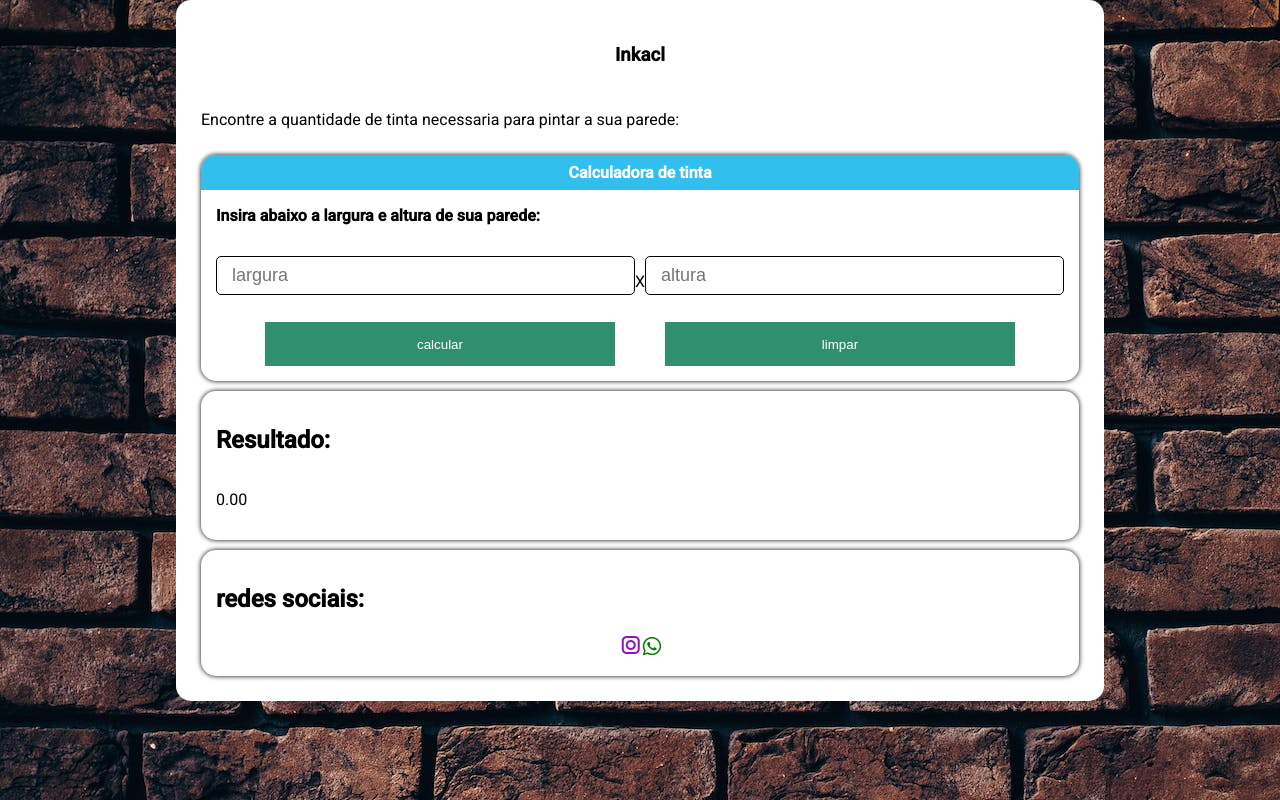
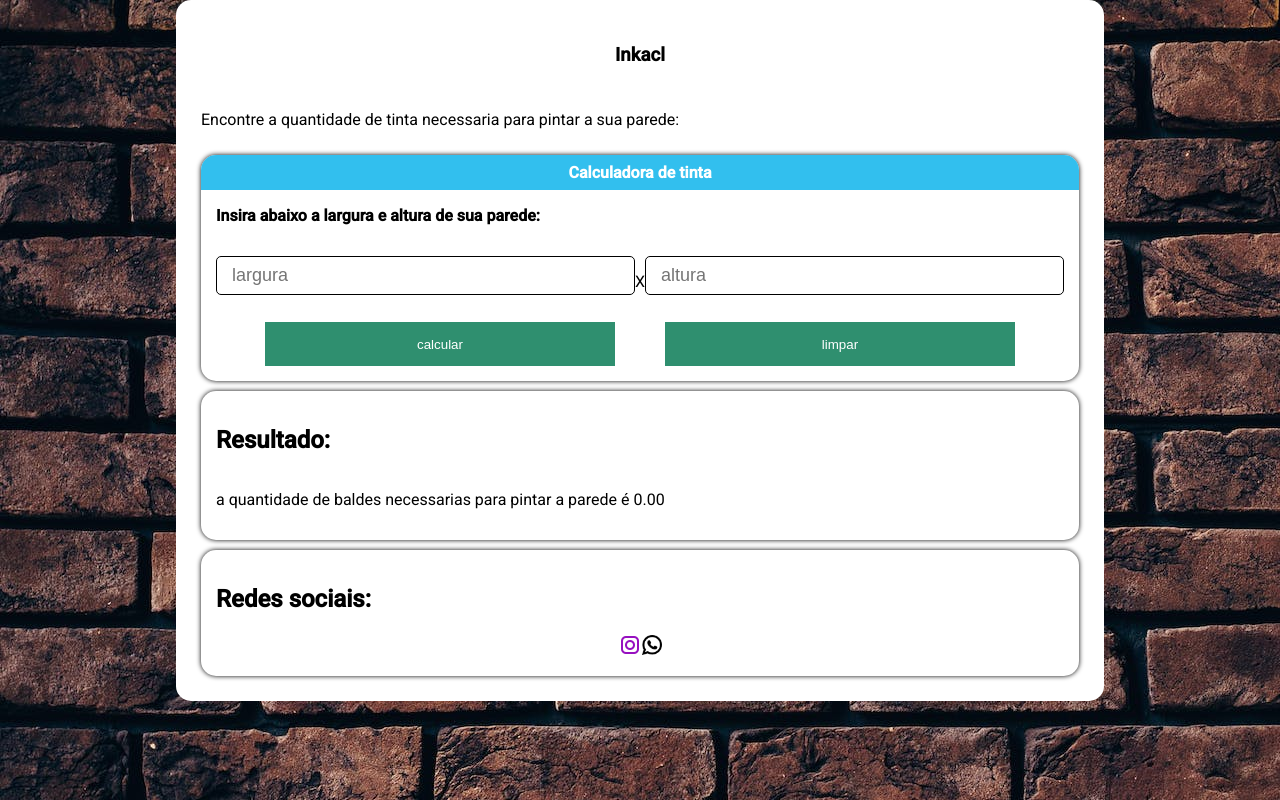
Before and after one commit to andd38/parede-project, a plain HTML site: page index.html in a window 1280 px wide. Both pictures are taken after a click on the button "calcular". Drawn offline with nearby package versions, Linux system fonts and the light colour scheme.

Commit message:
errros 2

```diff
--- a/index.html
+++ b/index.html
@@ -7,7 +7,7 @@
     <link rel="stylesheet" href="style.css">
     <link rel="stylesheet" href="portrait.css" >
     <link rel="stylesheet" href="https://fonts.googleapis.com/css2?family=Material+Symbols+Outlined:opsz,wght,FILL,GRAD@20..48,100..700,0..1,-50..200" />
-    <script src="https://kit.fontawesome.com/de68595506.js" crossorigin="anonymous"></script>
+
 </head>
 <body>
 
@@ -31,15 +31,15 @@
             </div>
             <div class="card2">
                 <h2>Resultado:</h2>
-                <p id="resultado">Aqui aparecerá  o resulatado do seu calculo, indicando quantos baldes de tinta serão necessarios para pintar a parede</p>
+                <p id="resultado">Aqui aparecerá  o resultado do seu calculo, indicando quantos baldes de tinta serão necessarios para pintar a parede</p>
             </div>
             <div class="card3">
-                <h2>redes sociais:</h2>
+                <h2>Redes sociais:</h2>
                 <nav>
                     <a href="https://www.instagram.com/sadm0m3nt5/"><span class="material-symbols-outlined">
                         nest_protect
                         </span></a>
-                    <a href="https://wa.me/5561993838031?text=Olá meu nome é andré e fiz esse projeto para  você" target="_blank"><i class="fa-brands fa-whatsapp"></i></a>
+                    <a href="https://wa.me/5561993838031?text=Olá meu nome é andré e fiz esse projeto para  você" target="_blank"><img src="img/whatsapp.png" alt="" width="20px"></a>
                 </nav>
             </div>
         </div>
--- a/script.js
+++ b/script.js
@@ -3,35 +3,35 @@ window.addEventListener('load',ValoresArmazenados);
 const btnCalc = document.querySelector("#botao")
 btnCalc.addEventListener('click',(e)=>{
     e.preventDefault();
+
     calcular();
 
 
 });
+
 
 const btnLimpar = document.querySelector("#limpar")
 btnLimpar.addEventListener('click',(e) => {
     e.preventDefault();
     Limpar();
 });
-
 function calcular(){
     const largura=  Number(document.querySelector('#width').value);
     const altura =  Number(document.querySelector('#height').value);
+
     let result = largura*altura*0.37;
 
-    if(!isNaN(largura)  && !isNaN(altura)){
-
-        document.querySelector('#resultado').innerHTML = result.toFixed(2);
+    if(isNaN(result)){
+        document.querySelector('#resultado').innerHTML = ` Aqui aparecerá  o resultado do seu calculo, indicando quantos baldes de tinta serão necessários para pintar a parede`;
+    }
+    else{
+        document.querySelector('#resultado').innerHTML = ` a quantidade de baldes necessarias para pintar a parede é ${result.toFixed(2)}`;
         localStorage.setItem('width',largura);
         localStorage.setItem('height',altura);
         localStorage.setItem('resultado',result.toFixed(2));
 
+    }
 
-
-    } else{
-
-        alert('insira valores validos');
-    }
 
 }
 
@@ -43,7 +43,10 @@ function ValoresArmazenados(){
 
     document.querySelector('#height').value=alturaArmazenada;
     document.querySelector('#width').value= larguraArmazenada ;
-    document.querySelector('#resultado').innerHTML=resultadoArmazenado ;
+
+    document.querySelector('#resultado').innerHTML = `A quantidade de baldes necessários para pintar a parede é ${resultadoArmazenado}`;
+
+
 
 
 
@@ -56,8 +59,8 @@ function Limpar(){
 
     let resultado = "Aqui aparecerá  o resultado do seu calculo, indicando quantos baldes de tinta serão necessarios para pintar a parede";
     document.querySelector('#resultado').innerHTML = resultado;
-
     localStorage.clear();
 
 
+
 }
--- a/style.css
+++ b/style.css
@@ -2,7 +2,7 @@
 body{
     margin: 0px;
     background-image: url(img/wall2.jpg);
-    font-family:'Roboto' ;
+    font-family:'Roboto';
 }
 main{
     display: flex;
```
Also changed, not shown: img/whatsapp.png (added).
